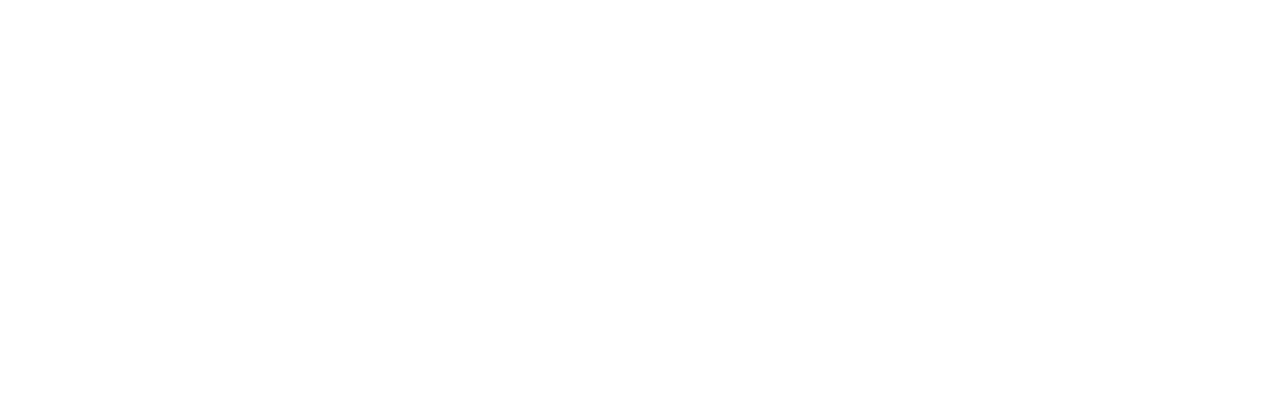
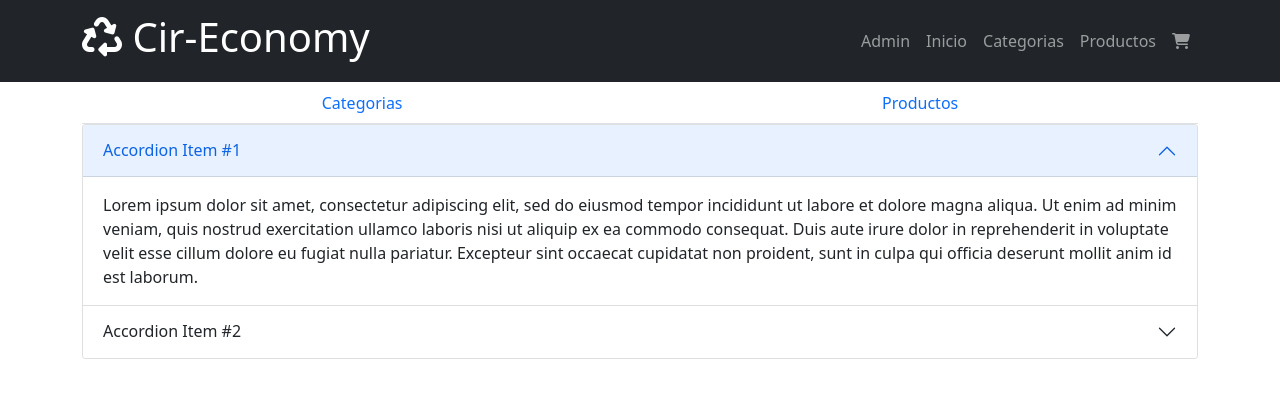
Before and after one commit to SantiMonto/CirEconomy, a React (Create React App) app in the folder frontend/: page /adminLayout/adminCategories in a window 1280 px wide. Before the commit this address had no page. Shown: the top 398 px of the page. Built offline with nearby package versions, Linux system fonts and the light colour scheme.

Commit message:
feat(frontend): created the admin page where you can CRUD for products and categories

```diff
--- a/frontend/src/App.js
+++ b/frontend/src/App.js
@@ -6,6 +6,9 @@
 import Products from './pages/Products';
 import Categories from './pages/Categories';
 import Product from './pages/Product'
+import AdminLayout from './layout/AdminLayout';
+import AdminCategories from './pages/AdminCategories';
+import AdminProducts from './pages/AdminProducts';
 
 
 function App() {
@@ -14,11 +17,15 @@
       <Router>
         <Routes>
           <Route path="/" element={<Layout />}>
-            <Route path="" element={<Home />}/>
-            <Route path="cart" element={<Cart />}/>
-            <Route path="products" element={<Products />}/>
-            <Route path="categories" element={<Categories />}/>
-            <Route exact path="/products/:id" element={<Product />}/>
+            <Route path="adminLayout" element={<AdminLayout />}>
+              <Route path="adminCategories" element={<AdminCategories />} />
+              <Route path="adminProducts" element={<AdminProducts />} />
+            </Route>
+            <Route path="" element={<Home />} />
+            <Route path="cart" element={<Cart />} />
+            <Route path="products" element={<Products />} />
+            <Route path="categories" element={<Categories />} />
+            <Route exact path="/products/:id" element={<Product />} />
           </Route>
         </Routes>
       </Router>
--- /dev/null
+++ b/frontend/src/layout/AdminLayout.jsx
@@ -0,0 +1,23 @@
+import React from 'react'
+import { Container, Nav } from 'react-bootstrap'
+import { Outlet } from 'react-router-dom';
+
+const AdminLayout = () => {
+    return (
+        <div>
+            <Container>
+                <Nav fill variant="tabs" defaultActiveKey="/AdminLayout">
+                    <Nav.Item>
+                        <Nav.Link href="/adminLayout/adminCategories">Categorias</Nav.Link>
+                    </Nav.Item>
+                    <Nav.Item>
+                        <Nav.Link href="/adminLayout/adminProducts">Productos</Nav.Link>
+                    </Nav.Item>
+                </Nav>
+            </Container>
+            <Outlet />
+        </div>
+    )
+}
+
+export default AdminLayout;
--- a/frontend/src/layout/Layout.jsx
+++ b/frontend/src/layout/Layout.jsx
@@ -15,6 +15,7 @@
           <Navbar.Toggle aria-controls="basic-navbar-nav" />
           <Navbar.Collapse id="basic-navbar-nav">
             <Nav className="ms-auto" >
+              <Nav.Link href="/AdminLayout">Admin</Nav.Link>
               <Nav.Link href="/">Inicio</Nav.Link>
               <Nav.Link href="/Categories">Categorias</Nav.Link>
               <Nav.Link href="/Products">Productos</Nav.Link>
--- /dev/null
+++ b/frontend/src/pages/AdminCategories.jsx
@@ -0,0 +1,40 @@
+import React from 'react'
+import { Accordion, Container } from 'react-bootstrap'
+
+const AdminCategories = () => {
+    return (
+        <div>
+            <Container>
+                <Accordion defaultActiveKey="0">
+                    <Accordion.Item eventKey="0">
+                        <Accordion.Header>Accordion Item #1</Accordion.Header>
+                        <Accordion.Body>
+                            Lorem ipsum dolor sit amet, consectetur adipiscing elit, sed do
+                            eiusmod tempor incididunt ut labore et dolore magna aliqua. Ut enim ad
+                            minim veniam, quis nostrud exercitation ullamco laboris nisi ut
+                            aliquip ex ea commodo consequat. Duis aute irure dolor in
+                            reprehenderit in voluptate velit esse cillum dolore eu fugiat nulla
+                            pariatur. Excepteur sint occaecat cupidatat non proident, sunt in
+                            culpa qui officia deserunt mollit anim id est laborum.
+                        </Accordion.Body>
+                    </Accordion.Item>
+                    <Accordion.Item eventKey="1">
+                        <Accordion.Header>Accordion Item #2</Accordion.Header>
+                        <Accordion.Body>
+                            Lorem ipsum dolor sit amet, consectetur adipiscing elit, sed do
+                            eiusmod tempor incididunt ut labore et dolore magna aliqua. Ut enim ad
+                            minim veniam, quis nostrud exercitation ullamco laboris nisi ut
+                            aliquip ex ea commodo consequat. Duis aute irure dolor in
+                            reprehenderit in voluptate velit esse cillum dolore eu fugiat nulla
+                            pariatur. Excepteur sint occaecat cupidatat non proident, sunt in
+                            culpa qui officia deserunt mollit anim id est laborum.
+                        </Accordion.Body>
+                    </Accordion.Item>
+                </Accordion>
+            </Container>
+
+        </div>
+    )
+}
+
+export default AdminCategories
--- /dev/null
+++ b/frontend/src/pages/AdminProducts.jsx
@@ -0,0 +1,39 @@
+import React from 'react'
+import { Accordion, Container } from 'react-bootstrap'
+
+const AdminProducts = () => {
+    return (
+        <div>
+            <Container>
+                <Accordion defaultActiveKey="0">
+                    <Accordion.Item eventKey="0">
+                        <Accordion.Header>Accordion Item #1</Accordion.Header>
+                        <Accordion.Body>
+                            Lorem ipsum dolor sit amet, consectetur adipiscing elit, sed do
+                            eiusmod tempor incididunt ut labore et dolore magna aliqua. Ut enim ad
+                            minim veniam, quis nostrud exercitation ullamco laboris nisi ut
+                            aliquip ex ea commodo consequat. Duis aute irure dolor in
+                            reprehenderit in voluptate velit esse cillum dolore eu fugiat nulla
+                            pariatur. Excepteur sint occaecat cupidatat non proident, sunt in
+                            culpa qui officia deserunt mollit anim id est laborum.
+                        </Accordion.Body>
+                    </Accordion.Item>
+                    <Accordion.Item eventKey="1">
+                        <Accordion.Header>Accordion Item #2</Accordion.Header>
+                        <Accordion.Body>
+                            Lorem ipsum dolor sit amet, consectetur adipiscing elit, sed do
+                            eiusmod tempor incididunt ut labore et dolore magna aliqua. Ut enim ad
+                            minim veniam, quis nostrud exercitation ullamco laboris nisi ut
+                            aliquip ex ea commodo consequat. Duis aute irure dolor in
+                            reprehenderit in voluptate velit esse cillum dolore eu fugiat nulla
+                            pariatur. Excepteur sint occaecat cupidatat non proident, sunt in
+                            culpa qui officia deserunt mollit anim id est laborum.
+                        </Accordion.Body>
+                    </Accordion.Item>
+                </Accordion>
+            </Container>
+        </div>
+    )
+}
+
+export default AdminProducts
```
